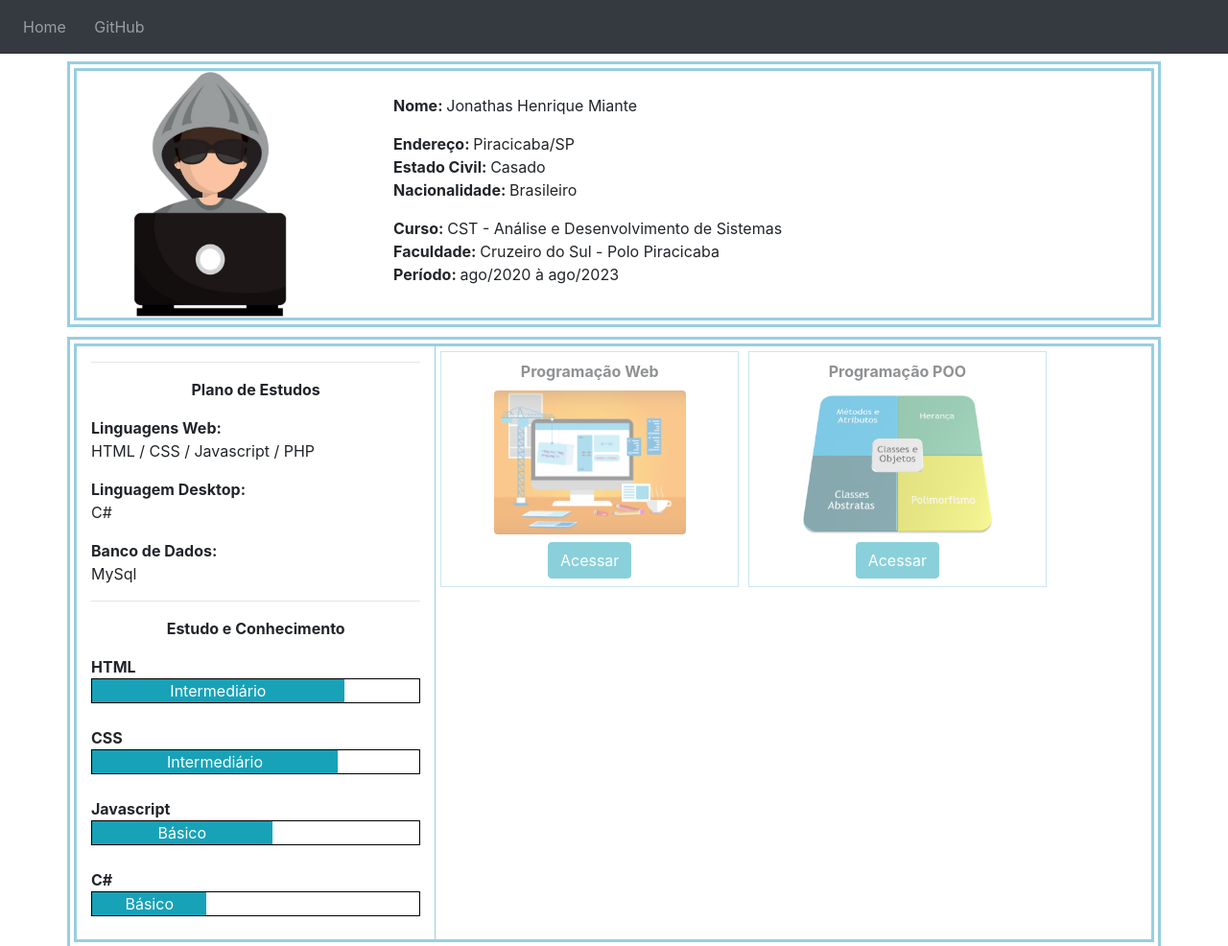
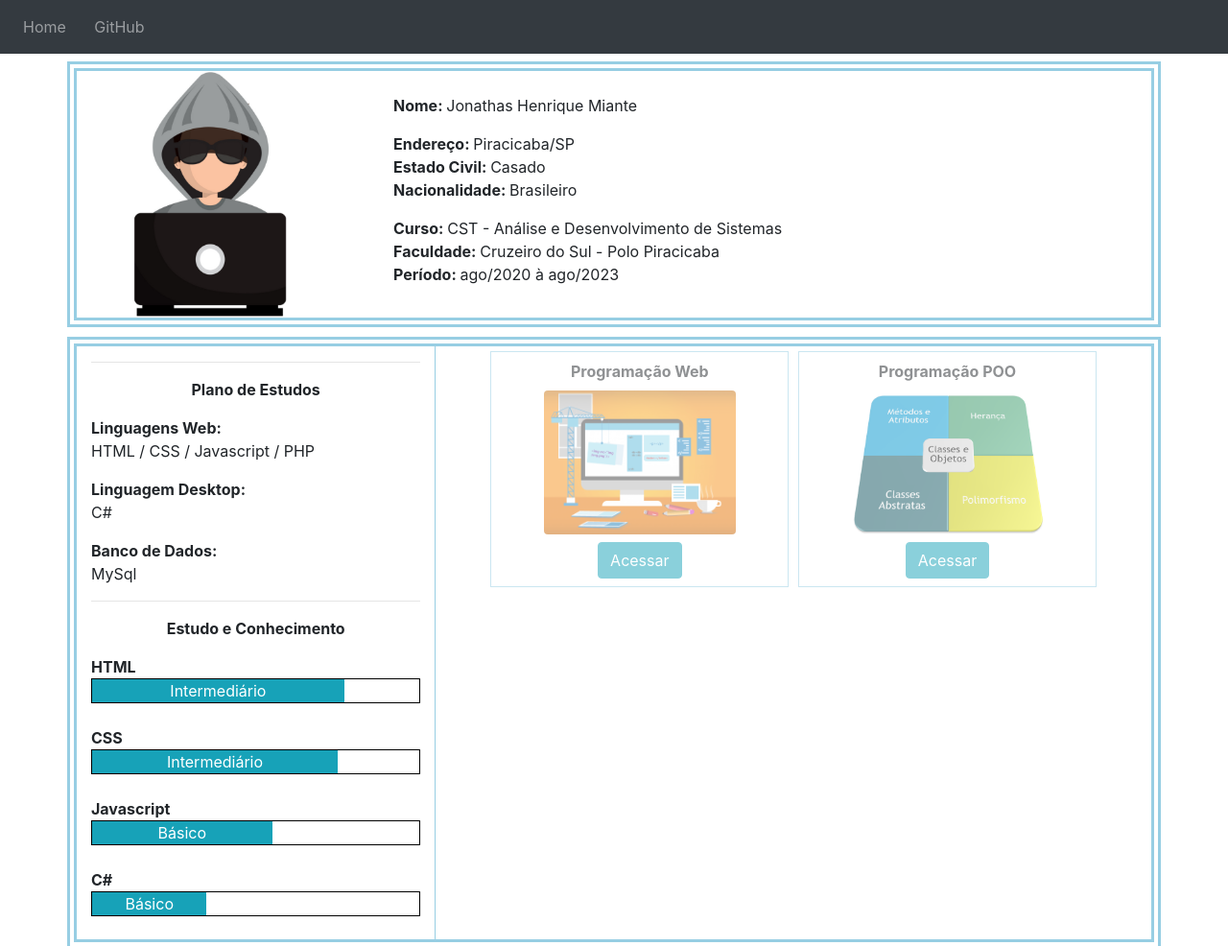
Before and after one commit to jhmiante/jhmiante.github.io, a plain HTML site: page index.html in a window 1280 px wide. Shown: the top 986 px of the page at 96% size. Drawn offline with Linux system fonts and the light colour scheme.

Commit message:
Update index.html

```diff
--- a/index.html
+++ b/index.html
@@ -117,7 +117,7 @@
 
 				<div class="col-md-8 borda-f-1">
 
-					<div class="row" id="paginas">
+					<div class="row justify-content-center" id="paginas">
 
 
 					</div>
```
